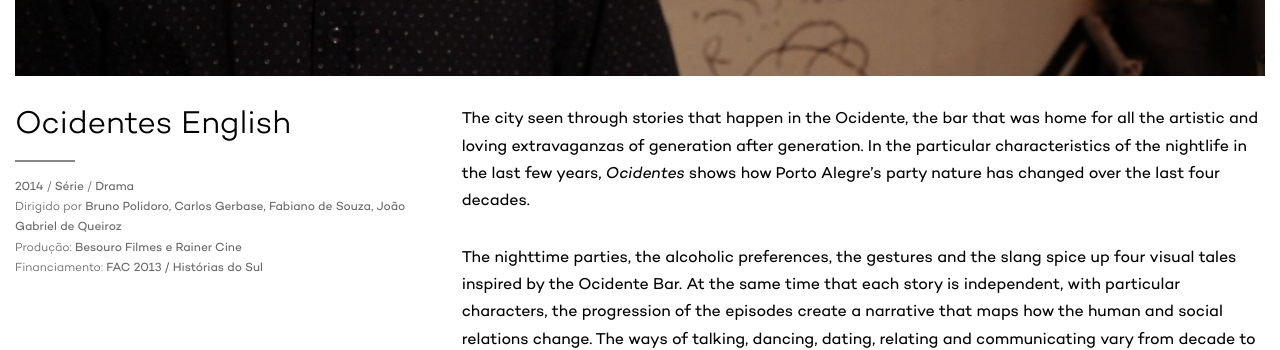
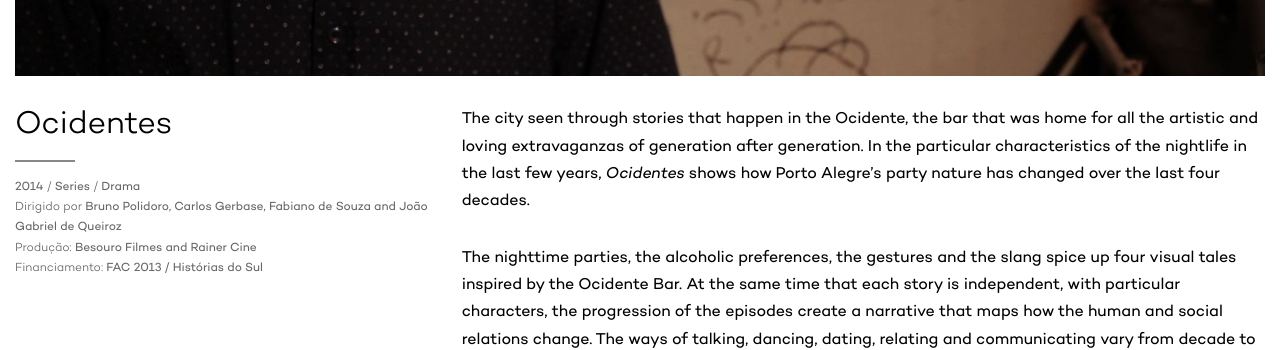
Before and after one commit to arthrfrts/besouro, a Jekyll site: the page built from _projects/ocidentes-english.md, in a window 1280 px wide. Shown: the part 743-1093 px from the top of the page. Built offline with Jekyll 4.4.1, drawn with Linux system fonts in a browser that asks for light colours.

Commit message:
Updates projects

```diff
--- a/_projects/ocidentes-english.md
+++ b/_projects/ocidentes-english.md
@@ -1,17 +1,17 @@
 ---
-title: Ocidentes English
+title: Ocidentes
 lang: en
 layout: project
 year: 2014
-format: Série
+format: Series
 genre: Drama
 cat: tv
 status: released
 media:
   image: "/assets/projects/images/ocidentes.jpg"
 team:
-  copro: Besouro Filmes e Rainer Cine
-  director: Bruno Polidoro, Carlos Gerbase, Fabiano de Souza, João Gabriel de Queiroz
+  copro: Besouro Filmes and Rainer Cine
+  director: Bruno Polidoro, Carlos Gerbase, Fabiano de Souza and João Gabriel de Queiroz
 funds:
 - FAC 2013 / Histórias do Sul
 ---
```
Also changed, not shown: _projects/mateina-english.md (+3 -3 lines), _projects/portunol-english.md (+2 -2 lines).
